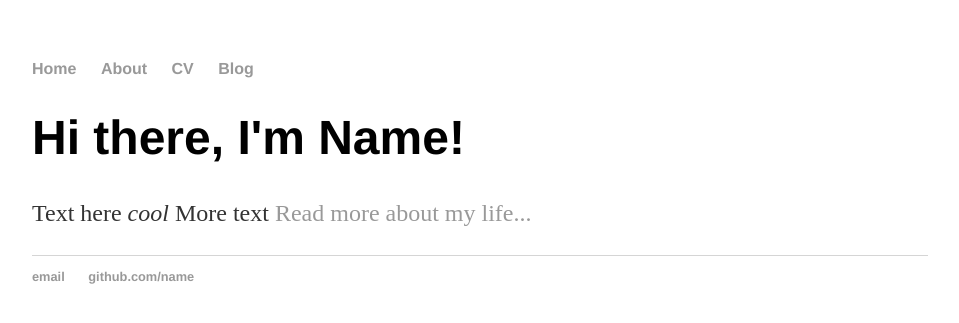
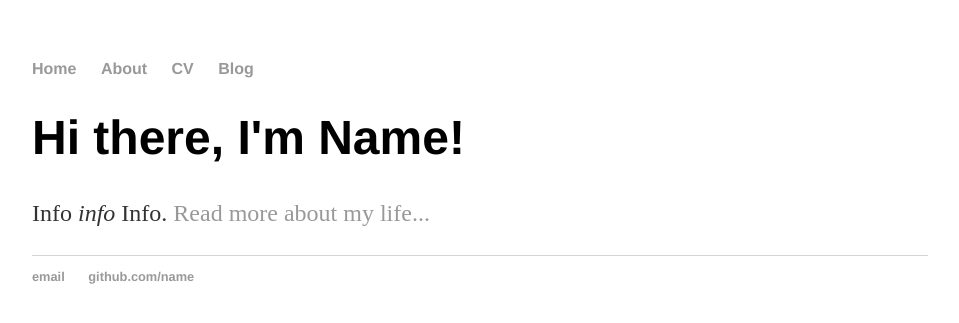
Before and after one commit to nessig/jmaghak.github.io, a Jekyll site: the page built from index.html, in a window 1280 px wide. Shown: the top 323 px of the page, without its empty margins (160-1119 px from the left). Built offline with Jekyll 4.4.1, drawn with Linux system fonts in a browser that asks for light colours.

Commit message:
Update index.html

```diff
--- a/index.html
+++ b/index.html
@@ -1,30 +1,8 @@
-<!DOCTYPE html>
-<html>
-	<head>
-		<title>Name, Title</title>
-				<!-- link to main stylesheet -->
-		<link rel="stylesheet" type="text/css" href="/css/main.css">
-	</head>
-	<body>
-		<nav>
-    		<ul>
-        		<li><a href="/">Home</a></li>
-	        	<li><a href="/about">About</a></li>
-        		<li><a href="/cv">CV</a></li>
-        		<li><a href="/blog">Blog</a></li>
-    		</ul>
-		</nav>
-		<div class="container">
-    		<div class="blurb">
-        		<h1>Hi there, I'm Name!</h1>
-				<p>Text here <em>cool</em> More text <a href="/about">Read more about my life...</a></p>
-    		</div><!-- /.blurb -->
-		</div><!-- /.container -->
-		<footer>
-    		<ul>
-        		<li><a href="name@gmail.com">email</a></li>
-        		<li><a href="https://github.com/name">github.com/name</a></li>
-			</ul>
-		</footer>
-	</body>
-</html>
+---
+layout: default
+title: Name here
+---
+<div class="blurb">
+	<h1>Hi there, I'm Name!</h1>
+	<p>Info <em>info</em> Info. <a href="/about">Read more about my life...</a></p>
+</div><!-- /.blurb -->
```
